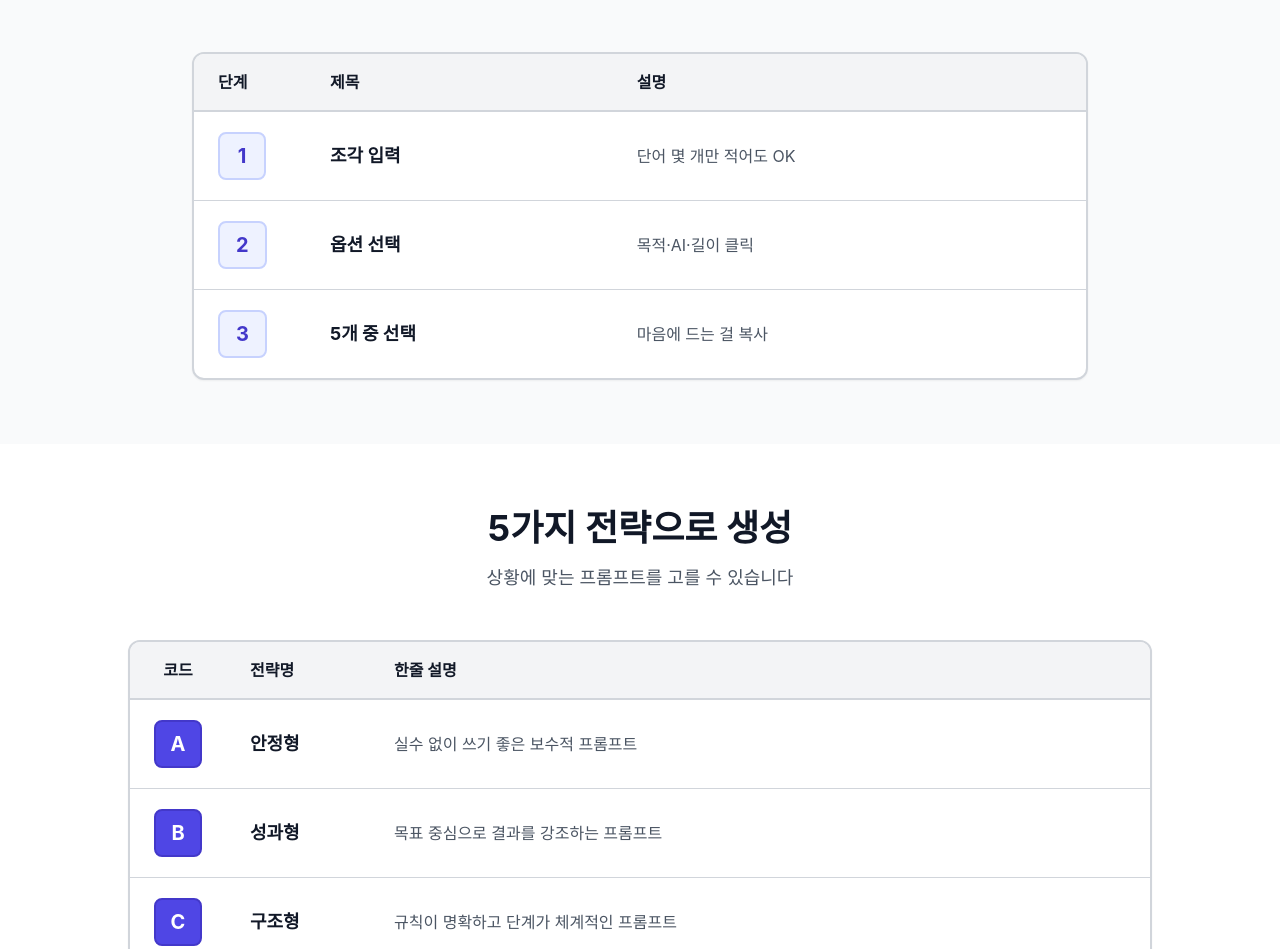
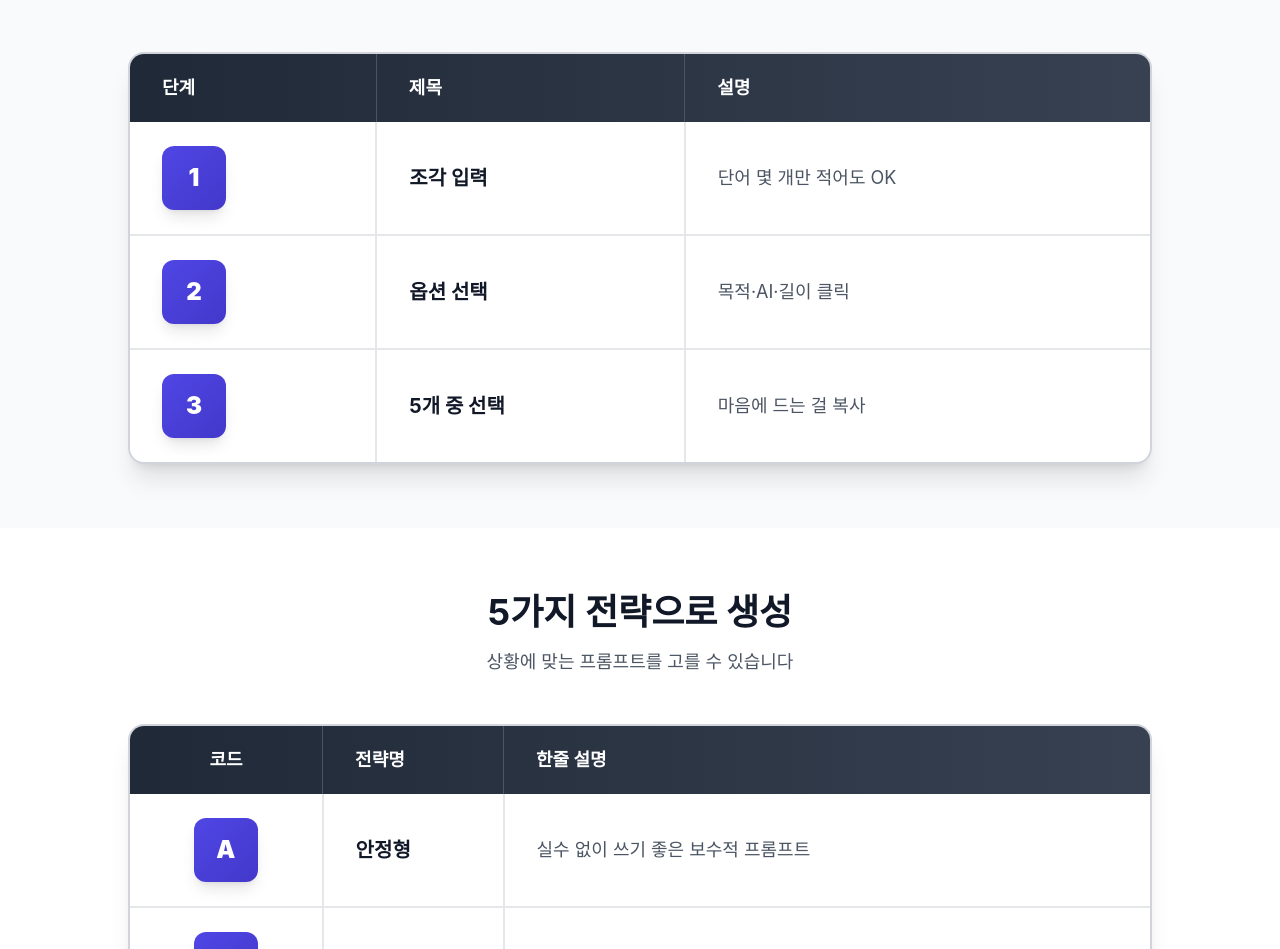
Before and after one commit to Christina0922/prompt_picker, a Next.js app: page / in a window 1280 px wide. Shown: the part 1123-2072 px from the top of the page. Built offline with nearby package versions, Linux system fonts and the light colour scheme.

Commit message:
Premium table design - dark gradient headers, larger badges, vertical borders, shadow-xl

```diff
--- a/app/page.tsx
+++ b/app/page.tsx
@@ -87,7 +87,7 @@ export default function HomePage() {
         </div>
       </section>
 
-      {/* 3 Steps - TABLE (개선) */}
+      {/* 3 Steps - TABLE (고급스럽게) */}
       <section className="py-16 bg-gray-50">
         <div className="container-saas">
           <div className="text-center mb-12">
@@ -95,15 +95,15 @@ export default function HomePage() {
             <p className="text-lg text-gray-600">복잡한 과정 없이 빠르게 프롬프트를 생성합니다</p>
           </div>
 
-          <div className="max-w-4xl mx-auto">
-            <div className="bg-white rounded-xl border-2 border-gray-300 overflow-hidden shadow-sm">
+          <div className="max-w-5xl mx-auto">
+            <div className="bg-white rounded-2xl border-2 border-gray-300 overflow-hidden shadow-xl">
               <div className="overflow-x-auto">
-                <table className="w-full">
+                <table className="w-full border-collapse">
                   <thead>
-                    <tr className="bg-gray-100 border-b-2 border-gray-300">
-                      <th className="px-6 py-4 text-left font-bold text-gray-900 text-base w-28">단계</th>
-                      <th className="px-6 py-4 text-left font-bold text-gray-900 text-base">제목</th>
-                      <th className="px-6 py-4 text-left font-bold text-gray-900 text-base">설명</th>
+                    <tr className="bg-gradient-to-r from-gray-800 to-gray-700">
+                      <th className="px-8 py-5 text-left font-bold text-white text-lg border-r border-gray-600">단계</th>
+                      <th className="px-8 py-5 text-left font-bold text-white text-lg border-r border-gray-600">제목</th>
+                      <th className="px-8 py-5 text-left font-bold text-white text-lg">설명</th>
                     </tr>
                   </thead>
                   <tbody>
@@ -112,14 +112,14 @@ export default function HomePage() {
                       { step: '2', title: '옵션 선택', desc: '목적·AI·길이 클릭' },
                       { step: '3', title: '5개 중 선택', desc: '마음에 드는 걸 복사' },
                     ].map((item, idx, arr) => (
-                      <tr key={item.step} className={`${idx !== arr.length - 1 ? 'border-b border-gray-300' : ''} hover:bg-gray-50 transition-colors`}>
-                        <td className="px-6 py-5">
-                          <span className="inline-flex items-center justify-center min-w-[48px] h-12 px-4 bg-indigo-50 border-2 border-indigo-200 rounded-lg font-bold text-indigo-700 text-xl">
+                      <tr key={item.step} className={`${idx !== arr.length - 1 ? 'border-b-2 border-gray-200' : ''} hover:bg-indigo-50 transition-colors`}>
+                        <td className="px-8 py-6 border-r-2 border-gray-200">
+                          <div className="inline-flex items-center justify-center w-16 h-16 bg-gradient-to-br from-indigo-600 to-indigo-700 text-white font-black text-2xl rounded-xl shadow-lg">
                             {item.step}
-                          </span>
+                          </div>
                         </td>
-                        <td className="px-6 py-5 font-bold text-gray-900 text-lg">{item.title}</td>
-                        <td className="px-6 py-5 text-gray-600 text-base leading-relaxed">{item.desc}</td>
+                        <td className="px-8 py-6 font-bold text-gray-900 text-xl border-r-2 border-gray-200">{item.title}</td>
+                        <td className="px-8 py-6 text-gray-600 text-lg leading-relaxed">{item.desc}</td>
                       </tr>
                     ))}
                   </tbody>
@@ -130,7 +130,7 @@ export default function HomePage() {
         </div>
       </section>
 
-      {/* 5 Strategies - TABLE (개선) */}
+      {/* 5 Strategies - TABLE (고급스럽게) */}
       <section className="py-16 bg-white">
         <div className="container-saas">
           <div className="text-center mb-12">
@@ -139,14 +139,14 @@ export default function HomePage() {
           </div>
 
           <div className="max-w-5xl mx-auto">
-            <div className="bg-white rounded-xl border-2 border-gray-300 overflow-hidden shadow-sm">
+            <div className="bg-white rounded-2xl border-2 border-gray-300 overflow-hidden shadow-xl">
               <div className="overflow-x-auto">
-                <table className="w-full">
+                <table className="w-full border-collapse">
                   <thead>
-                    <tr className="bg-gray-100 border-b-2 border-gray-300">
-                      <th className="px-6 py-4 text-center font-bold text-gray-900 text-base w-24">코드</th>
-                      <th className="px-6 py-4 text-left font-bold text-gray-900 text-base w-36">전략명</th>
-                      <th className="px-6 py-4 text-left font-bold text-gray-900 text-base">한줄 설명</th>
+                    <tr className="bg-gradient-to-r from-gray-800 to-gray-700">
+                      <th className="px-8 py-5 text-center font-bold text-white text-lg border-r border-gray-600">코드</th>
+                      <th className="px-8 py-5 text-left font-bold text-white text-lg border-r border-gray-600">전략명</th>
+                      <th className="px-8 py-5 text-left font-bold text-white text-lg">한줄 설명</th>
                     </tr>
                   </thead>
                   <tbody>
@@ -157,14 +157,14 @@ export default function HomePage() {
                       { id: 'D', label: '확장형', desc: '아이디어를 확장하고 창의성을 끌어내는 프롬프트' },
                       { id: 'E', label: '요약형', desc: '짧고 빠르게, 핵심만 담은 프롬프트' },
                     ].map((strategy, idx, arr) => (
-                      <tr key={strategy.id} className={`${idx !== arr.length - 1 ? 'border-b border-gray-300' : ''} hover:bg-gray-50 transition-colors`}>
-                        <td className="px-6 py-5 text-center">
-                          <span className="inline-flex items-center justify-center w-12 h-12 bg-indigo-600 border-2 border-indigo-700 text-white font-bold text-xl rounded-lg">
+                      <tr key={strategy.id} className={`${idx !== arr.length - 1 ? 'border-b-2 border-gray-200' : ''} hover:bg-indigo-50 transition-colors`}>
+                        <td className="px-8 py-6 text-center border-r-2 border-gray-200">
+                          <div className="inline-flex items-center justify-center w-16 h-16 bg-gradient-to-br from-indigo-600 to-indigo-700 text-white font-black text-2xl rounded-xl shadow-lg">
                             {strategy.id}
-                          </span>
+                          </div>
                         </td>
-                        <td className="px-6 py-5 font-bold text-gray-900 text-lg">{strategy.label}</td>
-                        <td className="px-6 py-5 text-gray-600 text-base leading-relaxed">{strategy.desc}</td>
+                        <td className="px-8 py-6 font-bold text-gray-900 text-xl border-r-2 border-gray-200">{strategy.label}</td>
+                        <td className="px-8 py-6 text-gray-600 text-lg leading-relaxed">{strategy.desc}</td>
                       </tr>
                     ))}
                   </tbody>
@@ -175,24 +175,24 @@ export default function HomePage() {
         </div>
       </section>
 
-      {/* FAQ - 더 선명하게 */}
+      {/* FAQ - 고급스럽게 */}
       <section className="py-16 bg-gray-50">
         <div className="container-saas">
           <div className="max-w-3xl mx-auto">
             <h2 className="text-3xl font-bold text-gray-900 mb-12 text-center">자주 묻는 질문</h2>
 
-            <div className="bg-white rounded-xl border-2 border-gray-300 overflow-hidden shadow-sm">
+            <div className="bg-white rounded-2xl border-2 border-gray-300 overflow-hidden shadow-xl">
               {[
                 { q: '이 프롬프트는 그대로 써도 되나요?', a: '네. ChatGPT, Claude, Gemini에 바로 붙여넣기하면 됩니다.' },
                 { q: '왜 5개나 만들어 주나요?', a: '상황에 따라 적합한 전략이 다르기 때문입니다. 비교해서 선택하세요.' },
                 { q: '무료 체험은 어떻게 제한되나요?', a: '하루 3회까지 생성할 수 있습니다. 자정에 초기화됩니다.' },
               ].map((item, idx, arr) => (
-                <div key={idx} className={idx !== arr.length - 1 ? 'border-b border-gray-300' : ''}>
+                <div key={idx} className={idx !== arr.length - 1 ? 'border-b-2 border-gray-200' : ''}>
                   <button
                     onClick={() => setOpenFaq(openFaq === idx ? null : idx)}
-                    className="w-full px-8 py-6 flex items-center justify-between text-left hover:bg-gray-50 transition-colors"
+                    className="w-full px-8 py-6 flex items-center justify-between text-left hover:bg-indigo-50 transition-colors"
                   >
-                    <span className="font-bold text-gray-900 text-lg pr-6">{item.q}</span>
+                    <span className="font-bold text-gray-900 text-xl pr-6">{item.q}</span>
                     <svg
                       className="w-5 h-5 text-gray-400 flex-shrink-0 transition-transform duration-200"
                       style={{ transform: openFaq === idx ? 'rotate(180deg)' : 'rotate(0deg)' }}
@@ -204,7 +204,7 @@ export default function HomePage() {
                     </svg>
                   </button>
                   {openFaq === idx && (
-                    <div className="px-8 pb-6 pt-2 text-gray-600 text-base leading-relaxed">
+                    <div className="px-8 pb-6 pt-2 text-gray-600 text-lg leading-relaxed bg-gray-50">
                       {item.a}
                     </div>
                   )}
```
